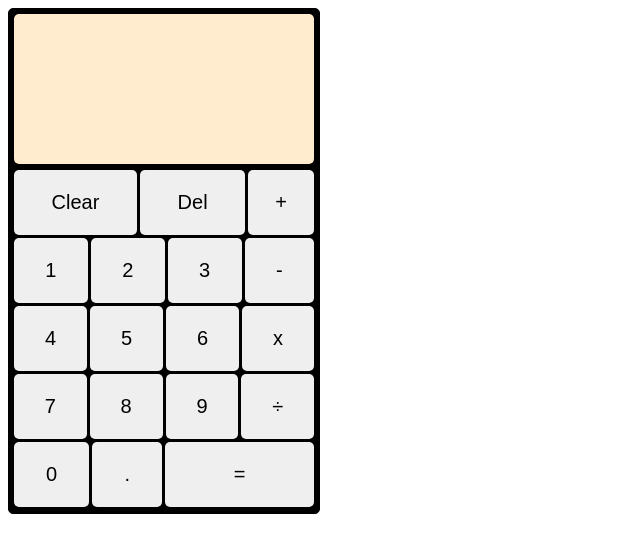
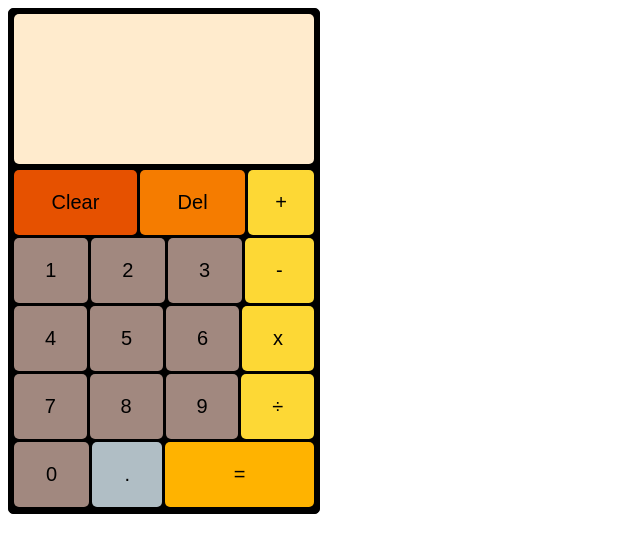
Before and after one commit to despicable-m/calculator, a plain HTML site: page index.html in a window 1280 px wide. Shown: the whole page, without its empty margins (0-640 px from the left). Drawn offline with Linux system fonts and the light colour scheme.

Commit message:
Buttons UI & UX changes
Buttons have been coloured according to type and dot button shows the
same color whether it has been disabled or enabled.

```diff
--- a/script.js
+++ b/script.js
@@ -101,7 +101,6 @@ function getOperator(e) {
     answerDisplay.textContent = initValue;
     }
 
-    console.log(initValue)
     operator = e.target.id;
     inputDisplay.textContent = '';
     dot.disabled = false;
--- a/style.css
+++ b/style.css
@@ -67,11 +67,20 @@
     font-size: 20px;
 }
 
+.digit {
+    background: #A1887F;
+}
+
+.operator {
+    background: #FDD835;
+}
+
 #equal{
     flex-grow: 2.4;
     border: none;
     border-radius: 5px;
     font-size: 20px;
+    background: #FFB300;
 }
 
 .fn {
@@ -80,3 +89,21 @@
     border-radius: 5px;
     font-size: 20px;
 }
+
+#dot {
+    background: #B0BEC5;
+    font-size: 20px;
+    color: black;
+}
+
+#dot:disabled {
+    background: #B0BEC5;
+}
+
+#clear {
+    background: #E65100;
+}
+
+#del {
+    background: #F57C00;
+}
```
